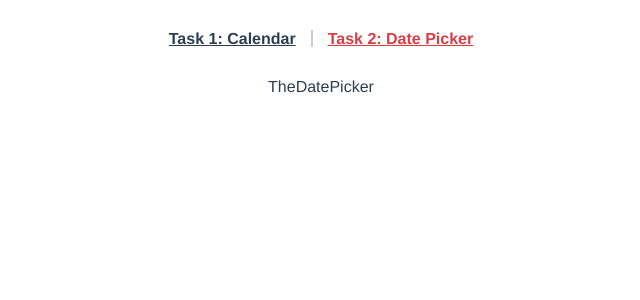
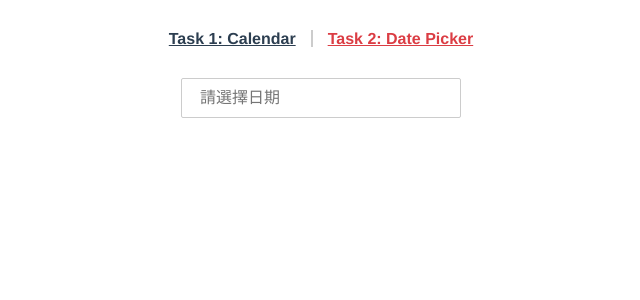
Before and after one commit to askiebaby/my-vue-calendar, a Vue app: page /date-picker in a window 1280 px wide. Shown: the top 300 px of the page, without its empty margins (319-959 px from the left). Built offline with nearby package versions, Linux system fonts and the light colour scheme.

Commit message:
Feat: Finish datepicker

```diff
--- a/src/components/CalendarWidget.vue
+++ b/src/components/CalendarWidget.vue
@@ -82,6 +82,11 @@ export default {
 
       this.selectedDate = this.calendar;
       this.mode = 'day';
+
+      this.$emit('onSelect', {
+        selectedDate: this.selectedDate,
+        isShowCalendar: false,
+      });
     },
 
     /**
@@ -130,6 +135,11 @@ export default {
       }
 
       this.selectedDate = selectedDate;
+
+      this.$emit('onSelect', {
+        selectedDate: this.selectedDate,
+        isShowCalendar: false,
+      });
     },
 
     /**
@@ -178,7 +188,7 @@ export default {
 <style lang="scss" scoped>
   .calendar {
     position: relative;
-    width: 300px;
+    width: 280px;
     margin: auto;
     border: 1px solid #cccccc;
     padding: 35px 10px;
--- a/src/components/DatePickerInput.vue
+++ b/src/components/DatePickerInput.vue
@@ -1,6 +1,13 @@
 <template>
   <section>
-    <input type="text" />
+    <input
+      type="text"
+      class="datapicker__input"
+      placeholder="請選擇日期"
+      readonly
+      :value="selectedDateFormat ? selectedDateFormat : ''"
+      @click="$emit('update:toggleCalendar')"
+    />
     <slot name="popup"></slot>
   </section>
 </template>
@@ -8,7 +15,12 @@
 <script>
 export default {
   name: 'DatePickerInput',
-  props: {},
+  props: {
+    selectedDateFormat: {
+      type: String,
+      default: '',
+    },
+  },
   data() {
     return {};
   },
@@ -19,4 +31,14 @@ export default {
 </script>
 
 <style lang="scss" scoped>
+  .datapicker {
+    &__input {
+      padding: 10px 18px;
+      width: 280px;
+      margin-bottom: 10px;
+      border-radius: 2px;
+      border: 1px solid #cccccc;
+      font-size: 1rem;
+    }
+  }
 </style>
--- a/src/views/TheCalendar.vue
+++ b/src/views/TheCalendar.vue
@@ -1,6 +1,6 @@
 <template>
   <section>
-    <CalendarWidget date="2019-12-01" />
+    <CalendarWidget />
   </section>
 </template>
 
--- a/src/views/TheDatePicker.vue
+++ b/src/views/TheDatePicker.vue
@@ -1,20 +1,66 @@
 <template>
-  <section>TheDatePicker</section>
+  <section class="datapicker">
+    <DatePickerInput
+      :selectedDateFormat="selectedDateFormat"
+      @update:toggleCalendar="toggleCalendar"
+    >
+      <template #popup>
+        <div class="datapicker__close-layer" @click="toggleCalendar" v-show="isShowCalendar"></div>
+        <CalendarWidget date="2019-12-01" @onSelect="onSelect($event)" v-show="isShowCalendar" />
+      </template>
+    </DatePickerInput>
+  </section>
 </template>
 
 <script>
+import DatePickerInput from '@/components/DatePickerInput';
+import CalendarWidget from '@/components/CalendarWidget';
 export default {
   name: 'TheDatePicker',
   data() {
-    return {};
+    return {
+      selectedDate: {},
+      isShowCalendar: false,
+    };
   },
-  computed: {},
+  computed: {
+    selectedDateFormat() {
+      return Object.keys(this.selectedDate).length
+        ? `${this.selectedDate.year}-${this.selectedDate.month + 1}-${
+          this.selectedDate.date
+        }`
+        : '';
+    },
+  },
   created() {},
   mounted() {},
-  methods: {},
-  components: {},
+  methods: {
+    toggleCalendar() {
+      this.isShowCalendar = !this.isShowCalendar;
+    },
+    onSelect({ selectedDate, isShowCalendar }) {
+      this.selectedDate = selectedDate;
+      this.isShowCalendar = isShowCalendar;
+    },
+  },
+  components: {
+    DatePickerInput,
+    CalendarWidget,
+  },
 };
 </script>
 
 <style lang="scss" scoped>
+  .datapicker {
+    position: relative;
+
+    &__close-layer {
+      width: 100%;
+      height: 100vh;
+      background-color: transparent;
+      position: fixed;
+      top: 0;
+      left: 0;
+    }
+  }
 </style>
```
